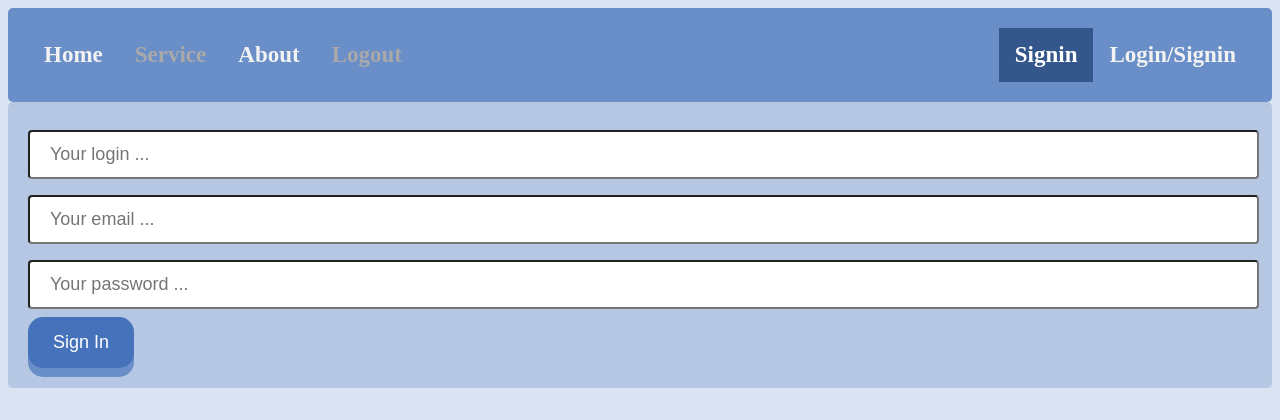
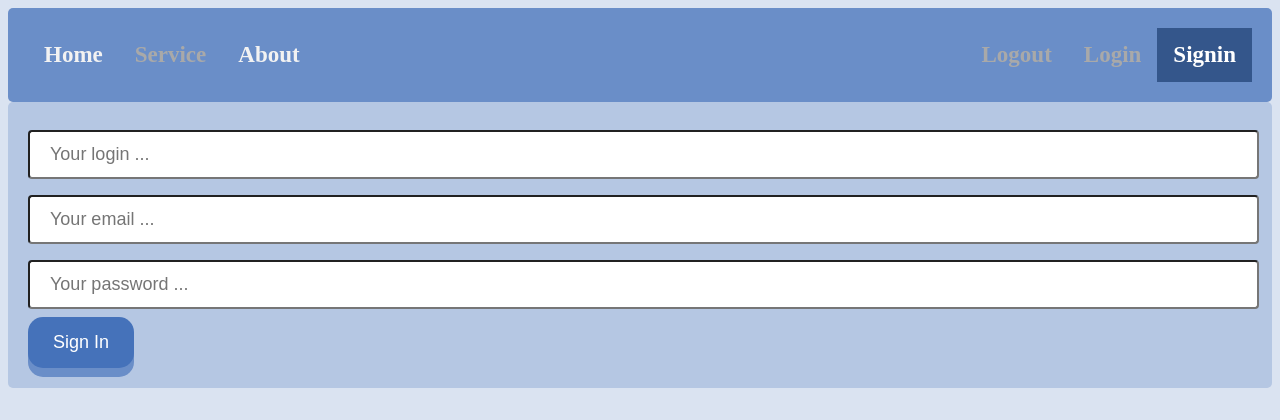
Before and after one commit to MarinaPak108/SvoiApp, a Spring Boot app: page /w/signin in a window 1280 px wide. Shown: the top 420 px of the page. Run offline with Spring Boot 4, Linux system fonts and the light colour scheme; some of the project's set-up classes (security, data sources, template engines, error pages and the like) are left out, and stand-ins take their place.

Commit message:
corrected tap login disabled container css, corrected postions of login, logout, signin

```diff
--- a/src/main/resources/static/css/style.css
+++ b/src/main/resources/static/css/style.css
@@ -212,6 +212,14 @@ div{
     color: white;
 }
 
+.topnav .login-disabled {
+    float: right;
+    pointer-events: none;
+    cursor: default;
+    background-color: #6a8ec8;
+    color: darkgrey;
+}
+
 .btn {
     background-color: #6a8ec8;
     border: none;
--- a/src/main/resources/templates/download.html
+++ b/src/main/resources/templates/download.html
@@ -11,8 +11,8 @@
     <a href="/m/home">Home</a>
     <a class="active" href="/m/service">Service</a>
     <a href="#about">About</a>
+    <a class="login-container" href="/w/signin">Signin</a>
     <a class="login-container" href="/w/login">Login</a>
-    <a class="login-container" href="/w/signin">Logout</a>
     <a class="login-container" href="/w/logout">Logout</a>
 </div>
 <main>
--- a/src/main/resources/templates/home.html
+++ b/src/main/resources/templates/home.html
@@ -11,8 +11,8 @@
     <a href="/m/service" th:if="${user == 'Welcome to SVOI app'}" th:class="disabled">Service</a>
     <a href="/m/service" th:if="${user != 'Welcome to SVOI app'}" th:class="topnav">Service</a>
     <a href="#about">About</a>
+    <a class="login-container" href="/w/signin">Signin</a>
     <a class="login-container" href="/w/login">Login</a>
-    <a class="login-container" href="/w/signin">Signin</a>
     <a class="login-container" href="/w/logout">Logout</a>
 </div>
 <main>
--- a/src/main/resources/templates/service.html
+++ b/src/main/resources/templates/service.html
@@ -13,8 +13,8 @@
     <a href="/m/home">Home</a>
     <a class="active" href="/m/service">Service</a>
     <a href="#about">About</a>
+    <a class="login-container" href="/w/signin">Signin</a>
     <a class="login-container" href="/w/login">Login</a>
-    <a class="login-container" href="/w/signin">Logout</a>
     <a class="login-container" href="/w/logout">Logout</a>
 </div>
 
--- a/src/main/resources/templates/signin.html
+++ b/src/main/resources/templates/signin.html
@@ -11,9 +11,9 @@
     <a href="/m/home">Home</a>
     <a class="disabled" href="/m/service">Service</a>
     <a href="#about">About</a>
-    <a class="login-container" href="/w/login">Login/Signin</a>
     <a class="login-active" href="/w/signin">Signin</a>
-    <a class="disabled" href="/w/logout">Logout</a>
+    <a class="login-disabled" href="/w/login">Login</a>
+    <a class="login-disabled" href="/w/logout">Logout</a>
 </div>
 <main>
     <form th:object="${formData}"
--- a/src/main/resources/templates/visa.html
+++ b/src/main/resources/templates/visa.html
@@ -11,8 +11,8 @@
     <a href="/m/home">Home</a>
     <a class="active" href="/m/service">Service</a>
     <a href="#about">About</a>
+    <a class="login-container" href="/w/signin">Signin</a>
     <a class="login-container" href="/w/login">Login</a>
-    <a class="login-container" href="/w/signin">Logout</a>
     <a class="login-container" href="/w/logout">Logout</a>
 </div>
 
```
Also changed, not shown: src/main/resources/templates/login.html (+4 -4 lines).
